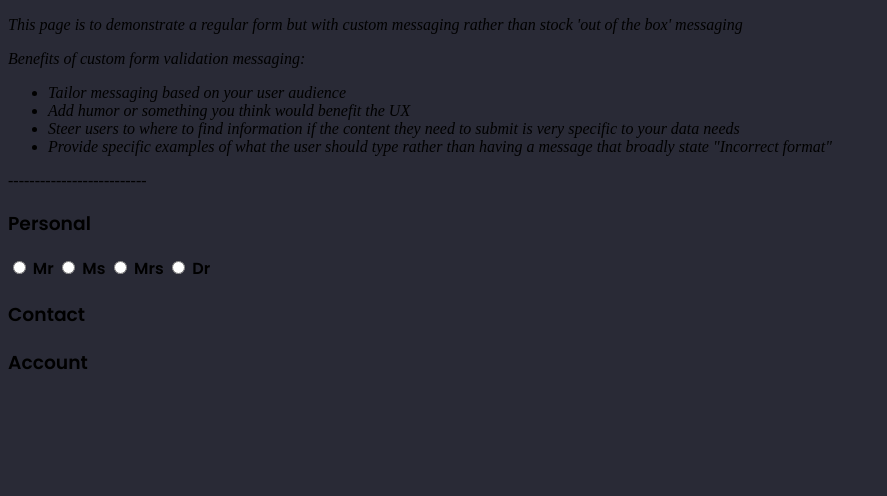
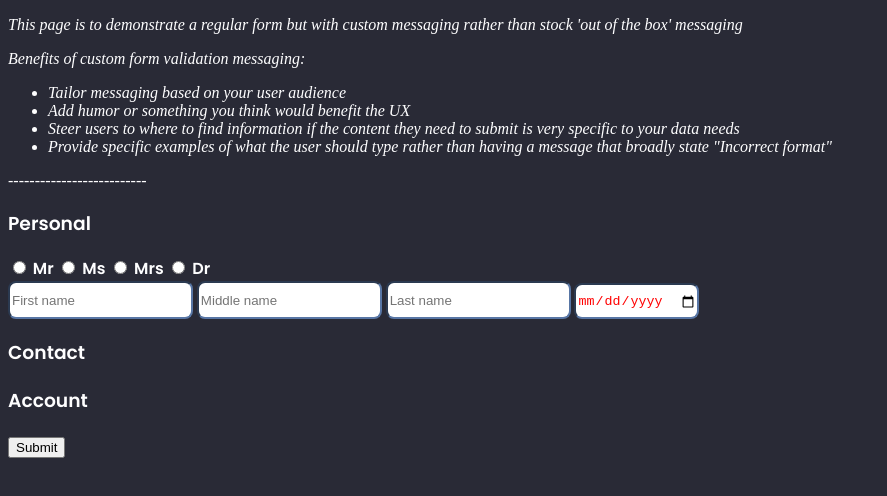
Before and after one commit to fjuren/custom-form, a plain HTML site: page index.html in a window 1280 px wide. Shown: the whole page, without its empty margins (0-887 px from the left). Drawn offline with Linux system fonts and the light colour scheme.

Commit message:
Adding personal fields

```diff
--- a/index.html
+++ b/index.html
@@ -40,18 +40,36 @@
                 <label for="titleDr">Dr</label>
             </div>
             <div class="boxes">
-
+                <!-- first name -->
+                <input type="text" name="fName" id="fName" placeholder="First name" required>
+                <!-- middle name -->
+                <input type="text" name="mName" id="mName" placeholder="Middle name">
+                <!-- last name -->
+                <input type="text" name="lName" id="lName" placeholder="Last name" required>
+                <!-- Date of birth -->
+                <input type="date" name="dob" id="dob" placeholder="Date of birth" required>
             </div>
             <h3>Contact</h3>
             <div class="boxes">
-
+                <!-- Address line 1 -->
+                <!-- Address line 2 -->
+                <!-- City -->
+                <!-- State/province -->
+                <!-- Zip/postal code -->
+                <!-- Country -->
+                <!-- Email -->
+                <!-- Phone number -->
             </div>
 
             <h3>Account</h3>
             <div class="boxes">
-
+                <!-- Username -->
+                <!-- Password -->
+                <!-- Repeat Password -->
             </div>
-
+            <div id="submitButton">
+                <input type="submit">
+            </div>
         </form>
         <script src="app.js" async defer></script>
     </body>
--- a/styles.css
+++ b/styles.css
@@ -4,9 +4,22 @@
 
 body {
     background-color: #292A36;
+    color: #FEFEFF;
 }
 
 form {
     font-family: 'Poppins', sans-serif;
     border-color: black;
 }
+
+.boxes input {
+    color:red;
+    border-color: #5876A5;
+    border-radius: 8px;
+    height: 2rem;
+}
+
+/* .required:after {
+    content:" *";
+    color: red;
+  } */
```
